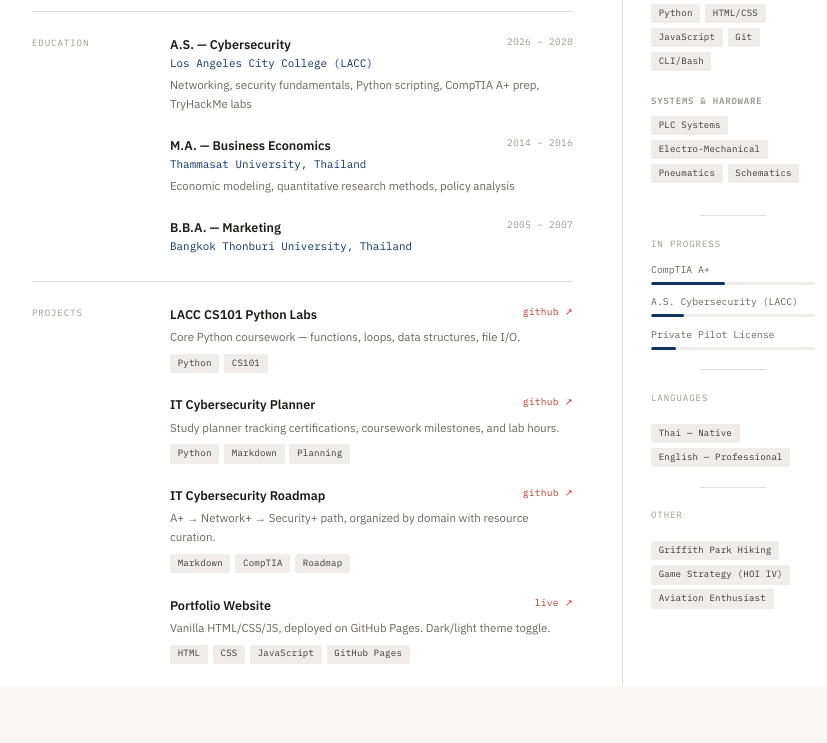
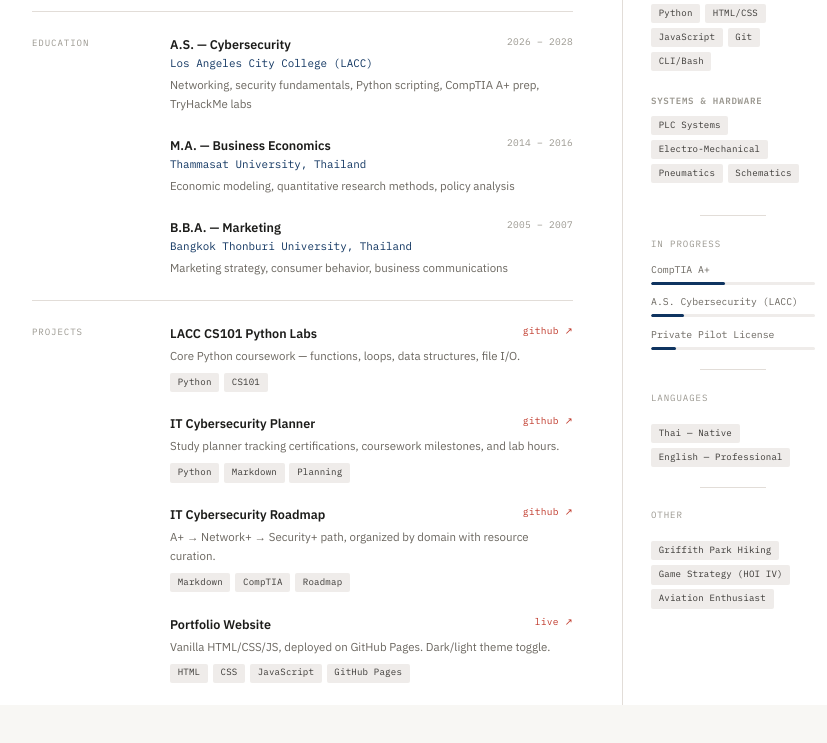
Before and after one commit to nattapongsindhu/Resume, a plain HTML site: page index.html in a window 1280 px wide. Shown: the part 714-1457 px from the top of the page, without its empty margins (227-1054 px from the left). Drawn offline with Linux system fonts and the light colour scheme.

Commit message:
Add files via upload

```diff
--- a/index.html
+++ b/index.html
@@ -139,6 +139,7 @@
                 </div>
                 <span class="entry-date">2005 – 2007</span>
               </div>
+              <p class="entry-note">Marketing strategy, consumer behavior, business communications</p>
             </div>
 
           </div>
```
